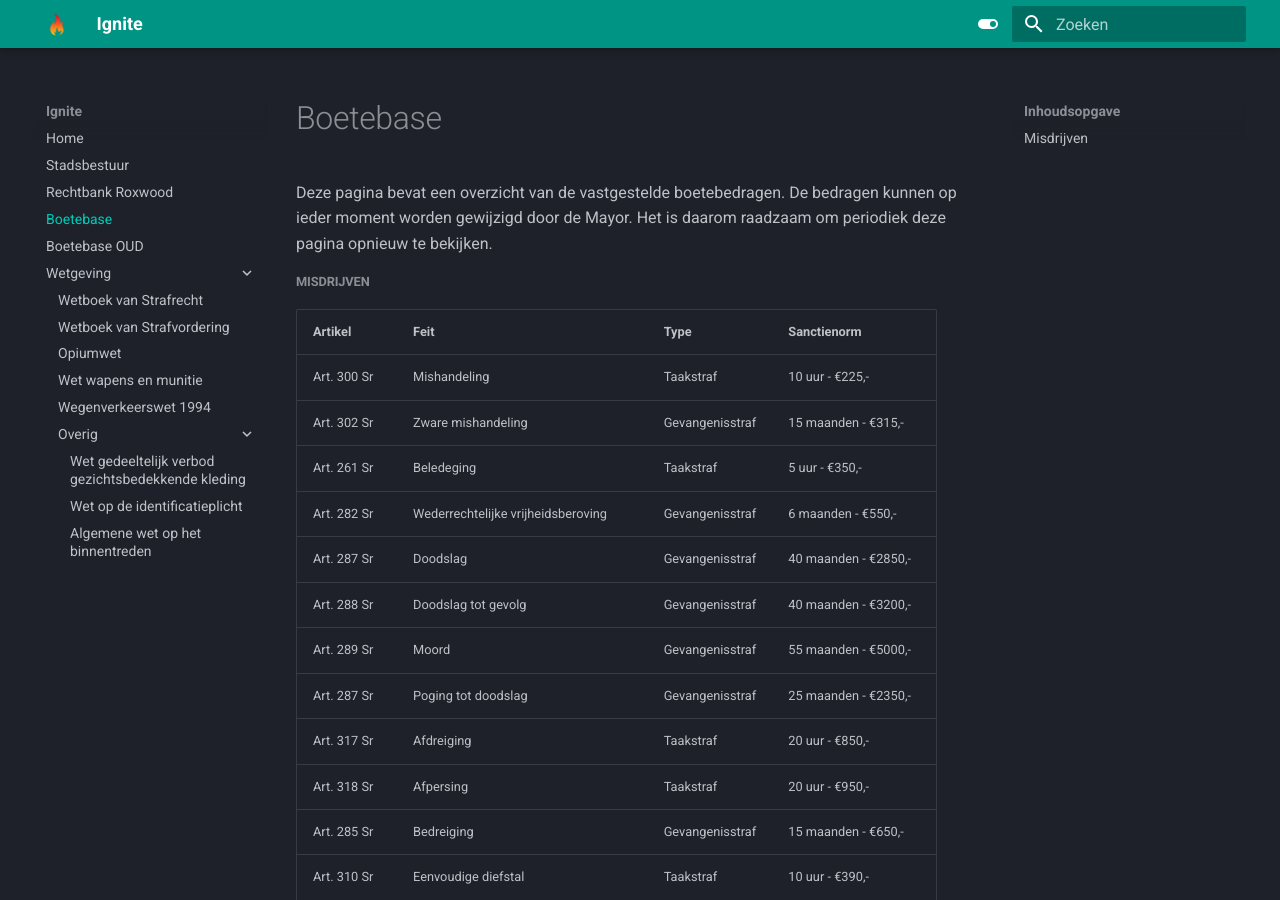
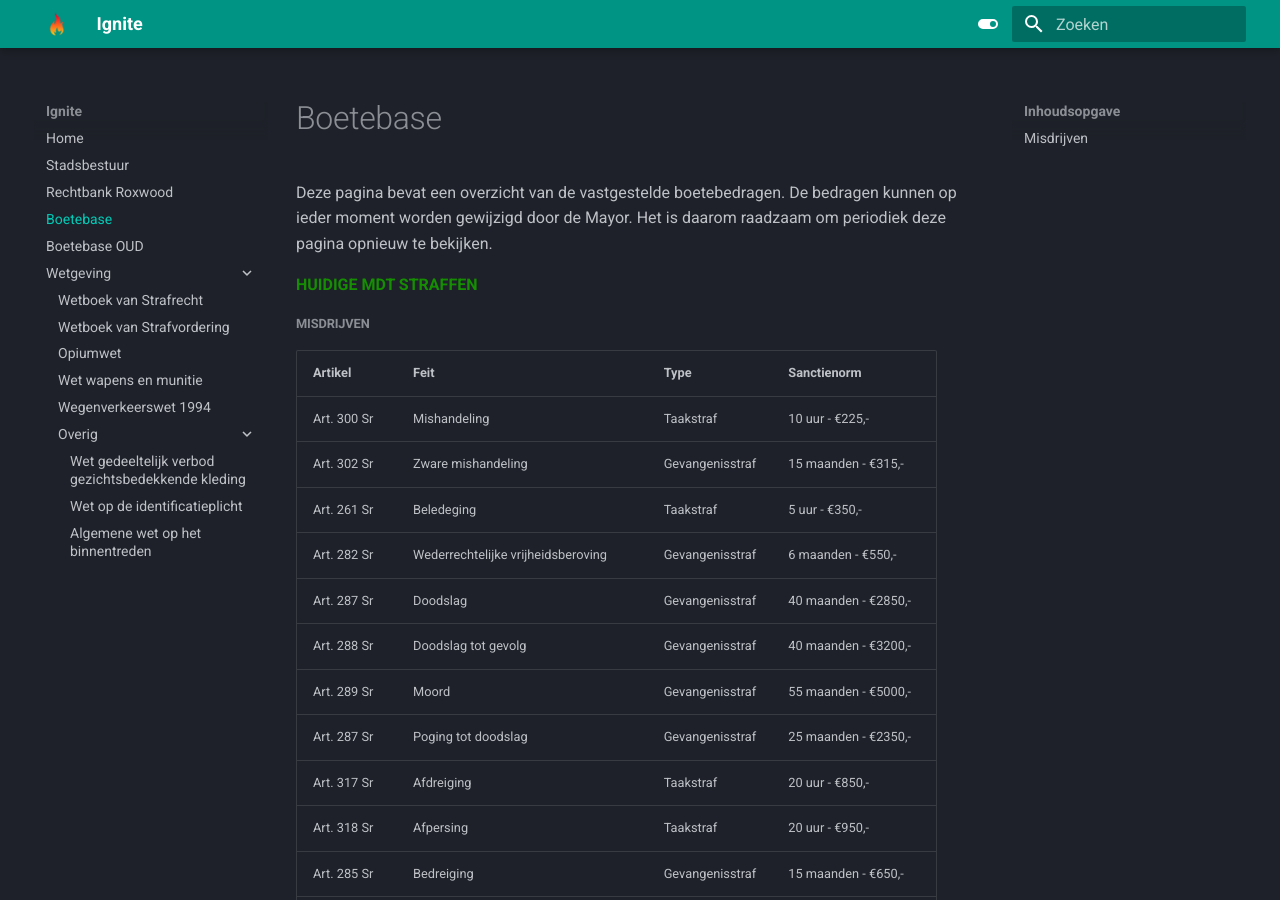
Before and after one commit to NLDenny/wetboek, an MkDocs documentation site: the page built from docs/overig/bb.md, in a window 1280 px wide and 900 px high. Built offline with MkDocs 1.6.1 and Material for MkDocs 9.7.7, drawn with Linux system fonts in a browser that asks for light colours; some of the changed text lies outside the part shown.

Commit message:
Update bb.md

```diff
--- a/docs/overig/bb.md
+++ b/docs/overig/bb.md
@@ -4,7 +4,7 @@ Deze pagina bevat een overzicht van de vastgestelde boetebedragen.
 De bedragen kunnen op ieder moment worden gewijzigd door de Mayor.
 Het is daarom raadzaam om periodiek deze pagina opnieuw te bekijken.
 
-
+<span style="color: #168E02;">__HUIDIGE MDT STRAFFEN__</span>
 
 #####Misdrijven
 |Artikel|Feit|Type|Sanctienorm
@@ -81,3 +81,11 @@ Art. 10 | Straatracen | Taakstraf | 15 uur - €950,-
 - | Openbare dronkenschap | €185,- |
 - | Toonplicht identiteitsbewijs | €80,- |
 F116a | Inbrekerswerktuig | €115,- |
+
+
+
+
+
+
+
+<span style="color: #168E02;">__SUGGESTIE NIEUWE MDT STRAFFEN__</span>
```
